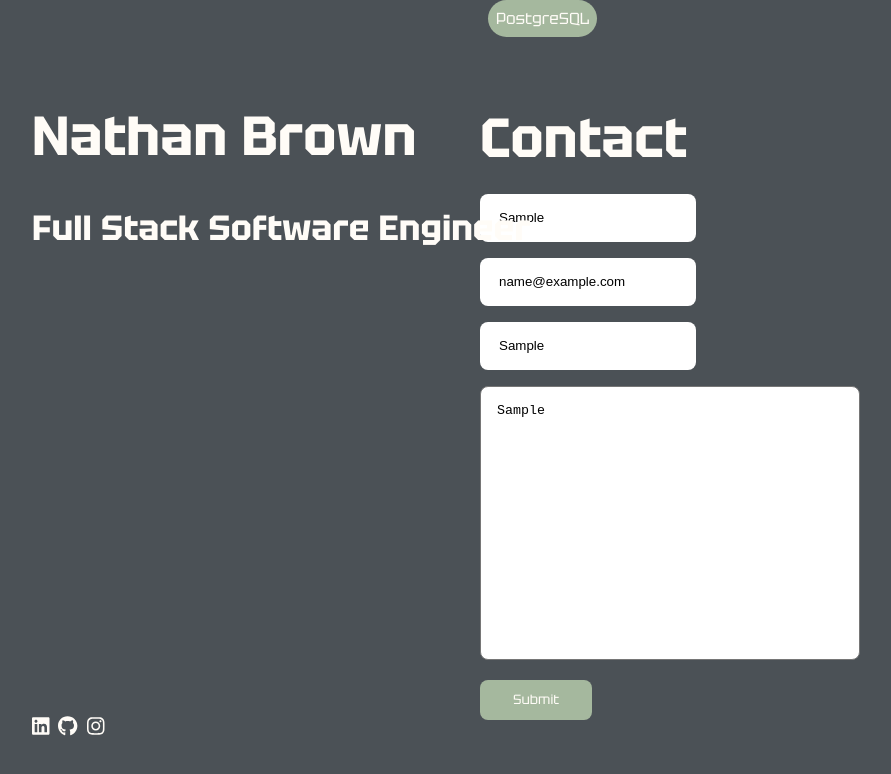
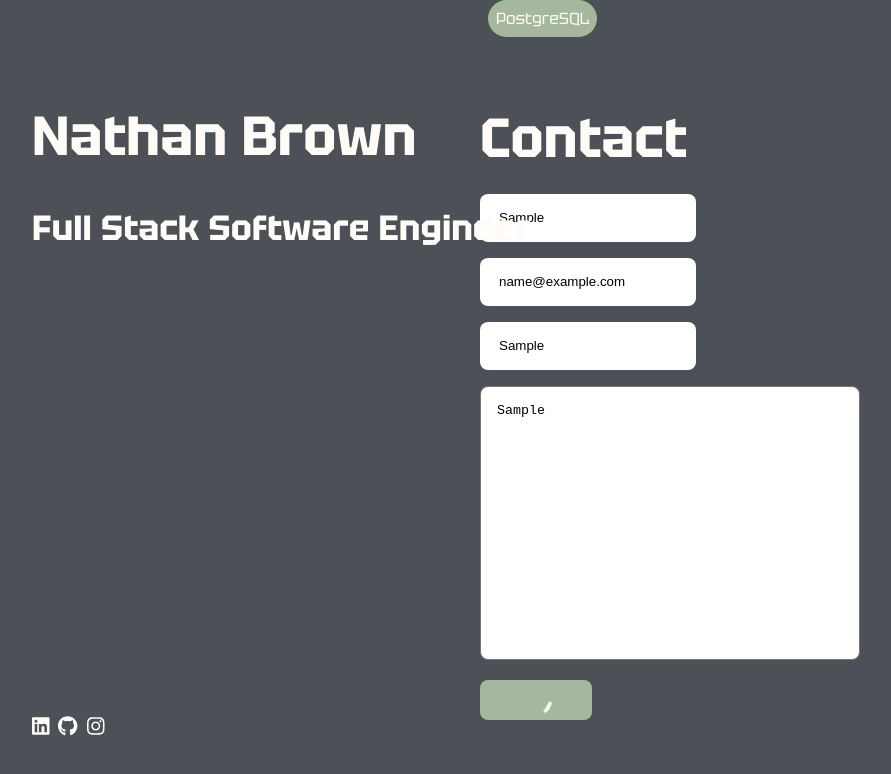
Before and after one commit to nathanejbrown/portfolio, an Angular app: page / in a window 1280 px wide. Both pictures are taken after typing "Sample", "name@example.com", "Sample", "Sample" into the empty fields and a click on the button "Submit". Shown: the part 3262-4036 px from the top of the page, without its empty margins (192-1083 px from the left). Built offline with nearby package versions, Linux system fonts and the light colour scheme; no server answers.

Commit message:
adds loading spinner to submit button and resets form fields on submit

```diff
--- a/src/app/components/contact/contact.component.html
+++ b/src/app/components/contact/contact.component.html
@@ -5,5 +5,5 @@
   <app-input-field type="text" placeholder="Email" formControlName="email"></app-input-field>
   <app-input-field type="text" placeholder="Subject" formControlName="subject"></app-input-field>
   <app-large-text placeholder="Message" formControlName="message"></app-large-text>
-  <app-button [ngClass]="{'button-mobile': (breakpointsService.isHandheld$| async)}" label="Submit" (click)="sendEmail()"></app-button>
+  <app-button [ngClass]="{'button-mobile': (breakpointsService.isHandheld$| async)}" label="{{buttonText}}" [loading]="loading" (click)="sendEmail()"></app-button>
 </form>
--- a/src/app/components/contact/contact.component.ts
+++ b/src/app/components/contact/contact.component.ts
@@ -10,7 +10,7 @@ import { BreakpointsService } from 'app/services/breakpoints/breakpoints.service
 @Component({
   selector: 'app-contact',
   standalone: true,
-  imports: [ReactiveFormsModule, InputFieldComponent, LargeTextComponent, ButtonComponent, CommonModule],
+  imports: [ReactiveFormsModule, InputFieldComponent, LargeTextComponent, ButtonComponent, CommonModule, FormsModule],
   templateUrl: './contact.component.html',
   styleUrls: ['./contact.component.scss'],
   providers: [SendEmailHttpService]
@@ -19,6 +19,7 @@ export class ContactComponent {
   contactForm: FormGroup;
   errorMessage: string = '';
   loading: boolean = false;
+  buttonText: string = 'Submit';
 
   constructor(private sendEmailHttpService: SendEmailHttpService, public breakpointsService: BreakpointsService) {
     this.contactForm = new FormGroup({
@@ -37,6 +38,7 @@ export class ContactComponent {
 
   sendEmail(): void {
     if (this.contactForm.valid) {
+      this.loading = true;
       this.errorMessage = '';
       let newEmail = {
         name: this.contactForm.controls['name'].value,
@@ -46,7 +48,12 @@ export class ContactComponent {
       }
 
       this.sendEmailHttpService.sendEmail(newEmail).subscribe(res => {
-        console.log('res', res)
+        this.contactForm.reset();
+        this.loading = false;
+        this.buttonText = 'Sent!';
+        setTimeout(() => {
+          this.buttonText = 'Submit';
+        }, 3000);
       })
     } else {
       this.errorMessage = 'Name, email, and message fields are required.';
--- a/src/app/core/button/button.component.html
+++ b/src/app/core/button/button.component.html
@@ -1 +1,4 @@
-<button>{{ label }}</button>
+<button>
+  <mat-spinner *ngIf="loading" color="warn"></mat-spinner>
+  {{ loading ? '' : label }}
+</button>
--- a/src/app/core/button/button.component.scss
+++ b/src/app/core/button/button.component.scss
@@ -15,3 +15,8 @@ button {
     background-color: #7E8C79;
   }
 }
+
+mat-spinner {
+  stroke: white;
+  height: 2rem !important;
+}
--- a/src/app/core/button/button.component.ts
+++ b/src/app/core/button/button.component.ts
@@ -1,12 +1,15 @@
 import { Component, Input } from '@angular/core';
+import { MatProgressSpinnerModule } from '@angular/material/progress-spinner';
+import { CommonModule } from '@angular/common';
 
 @Component({
   selector: 'app-button',
   standalone: true,
-  imports: [],
+  imports: [MatProgressSpinnerModule, CommonModule],
   templateUrl: './button.component.html',
   styleUrls: ['./button.component.scss']
 })
 export class ButtonComponent {
   @Input() label: string = '';
+  @Input() loading: boolean = false;
 }
--- a/src/app/core/input-field/input-field.component.html
+++ b/src/app/core/input-field/input-field.component.html
@@ -1,3 +1,3 @@
 <div class="input-container">
-  <input type="text" [placeholder]="placeholder" (change)="updateValue($event)">
+  <input type="text" [placeholder]="placeholder" (change)="updateValue($event)" [(ngModel)]="value">
 </div>
--- a/src/app/core/input-field/input-field.component.ts
+++ b/src/app/core/input-field/input-field.component.ts
@@ -1,10 +1,10 @@
 import { Component, Self, Optional, Input } from '@angular/core';
-import { ControlValueAccessor, NgControl } from '@angular/forms';
+import { ControlValueAccessor, NgControl, FormsModule } from '@angular/forms';
 
 @Component({
   selector: 'app-input-field',
   standalone: true,
-  imports: [],
+  imports: [FormsModule],
   templateUrl: './input-field.component.html',
   styleUrls: ['./input-field.component.scss']
 })
@@ -13,7 +13,7 @@ export class InputFieldComponent implements ControlValueAccessor {
 
   value: string = '';
 
-  onChange: any = () => { };
+  onChange: any = () => {};
   onTouched: any = () => { };
 
   constructor(@Self() @Optional() public control: NgControl) {
--- a/src/app/core/large-text/large-text.component.html
+++ b/src/app/core/large-text/large-text.component.html
@@ -1,3 +1,3 @@
 <div class="container">
-  <textarea [ngClass]="(breakpointsService.isHandheld$| async) ? 'content content-mobile' : 'content'" [placeholder]="placeholder" (change)="updateValue($event)"></textarea>
+  <textarea [(ngModel)]="value" [ngClass]="(breakpointsService.isHandheld$| async) ? 'content content-mobile' : 'content'" [placeholder]="placeholder" (change)="updateValue($event)"></textarea>
 </div>
--- a/src/app/core/large-text/large-text.component.ts
+++ b/src/app/core/large-text/large-text.component.ts
@@ -1,14 +1,12 @@
-import { BreakpointObserver, Breakpoints } from '@angular/cdk/layout';
 import { Component, Input, Self, Optional } from '@angular/core';
-import { NgControl } from '@angular/forms';
-import { Observable, map } from 'rxjs';
+import { NgControl, FormsModule } from '@angular/forms';
 import { CommonModule } from '@angular/common';
 import { BreakpointsService } from 'app/services/breakpoints/breakpoints.service';
 
 @Component({
   selector: 'app-large-text',
   standalone: true,
-  imports: [CommonModule],
+  imports: [CommonModule, FormsModule],
   templateUrl: './large-text.component.html',
   styleUrls: ['./large-text.component.scss']
 })
```
